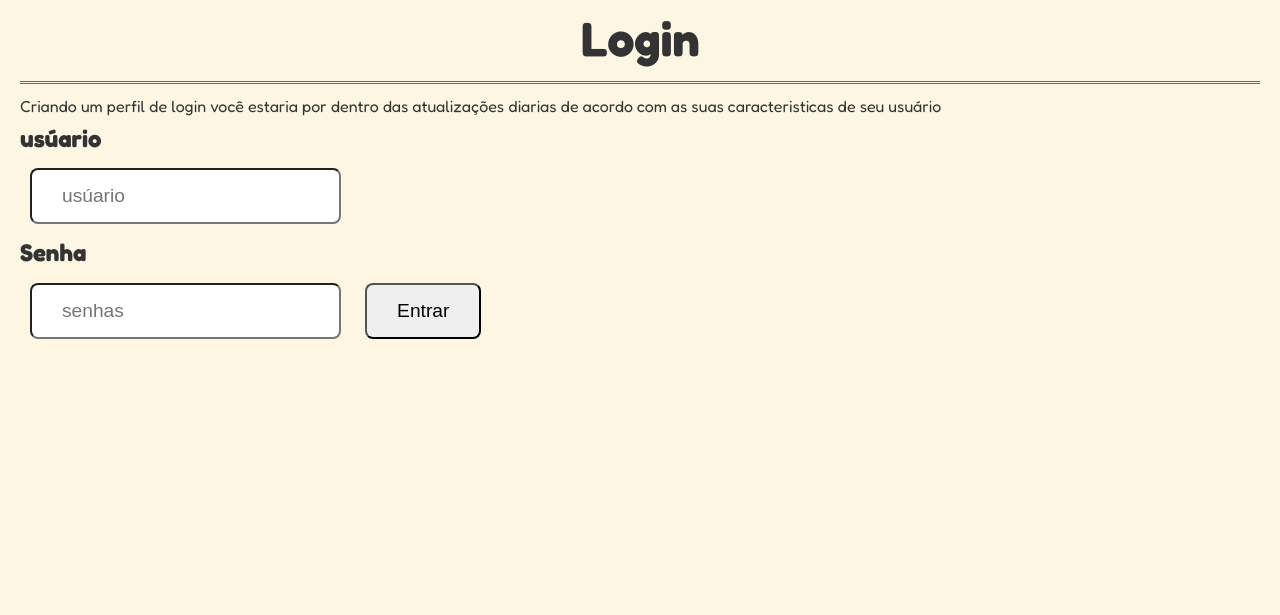
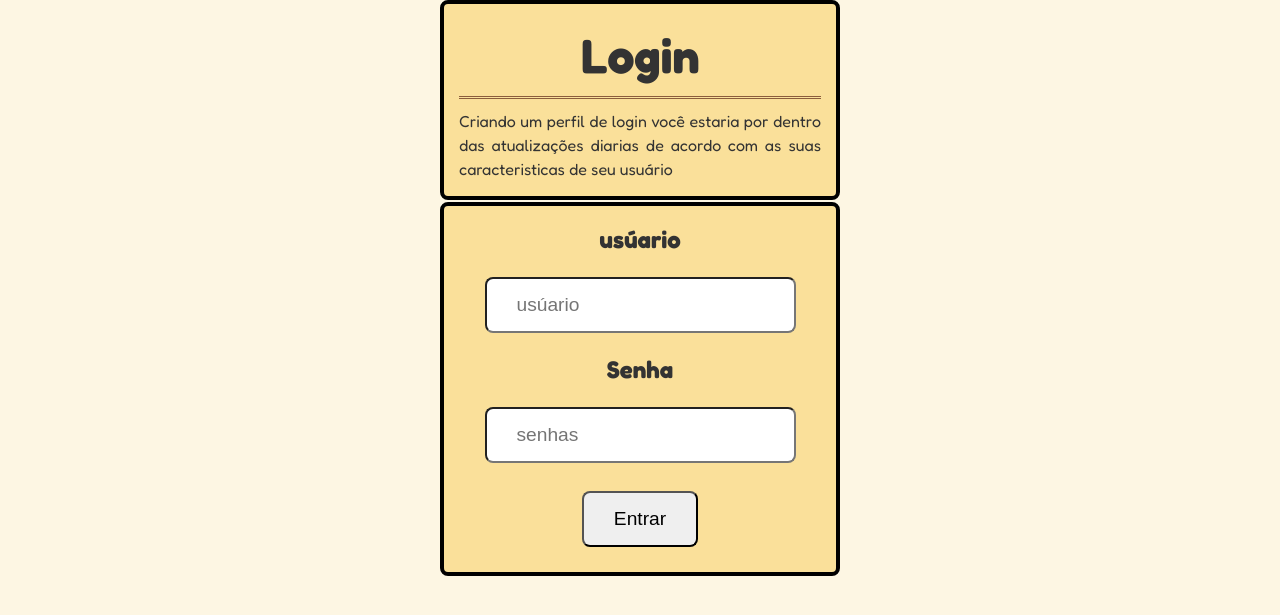
Before and after one commit to Matheus00017/Projetos, a PHP site: page /login.html in a window 1280 px wide. Shown: the part 108-723 px from the top of the page. Run offline with PHP 8.4, Linux system fonts and the light colour scheme.

Commit message:
incompleto_04-10

```diff
--- a/projéto_numero_1°/style/style.css
+++ b/projéto_numero_1°/style/style.css
@@ -127,6 +127,7 @@ input {
     background-color: #ffe4b5;
     border-color: #d4b483;
 
+}
 
 .area {
     background-color: #d4b483;
@@ -179,7 +180,8 @@ a{
     background: #fae09a;
     flex-direction: column;
     gap: 8px;
-    max-width: 400px;
+    max-width: 450px;
+    width: 400px;
     margin: 0px;
     align-items: center;
     padding: 15px;
```
